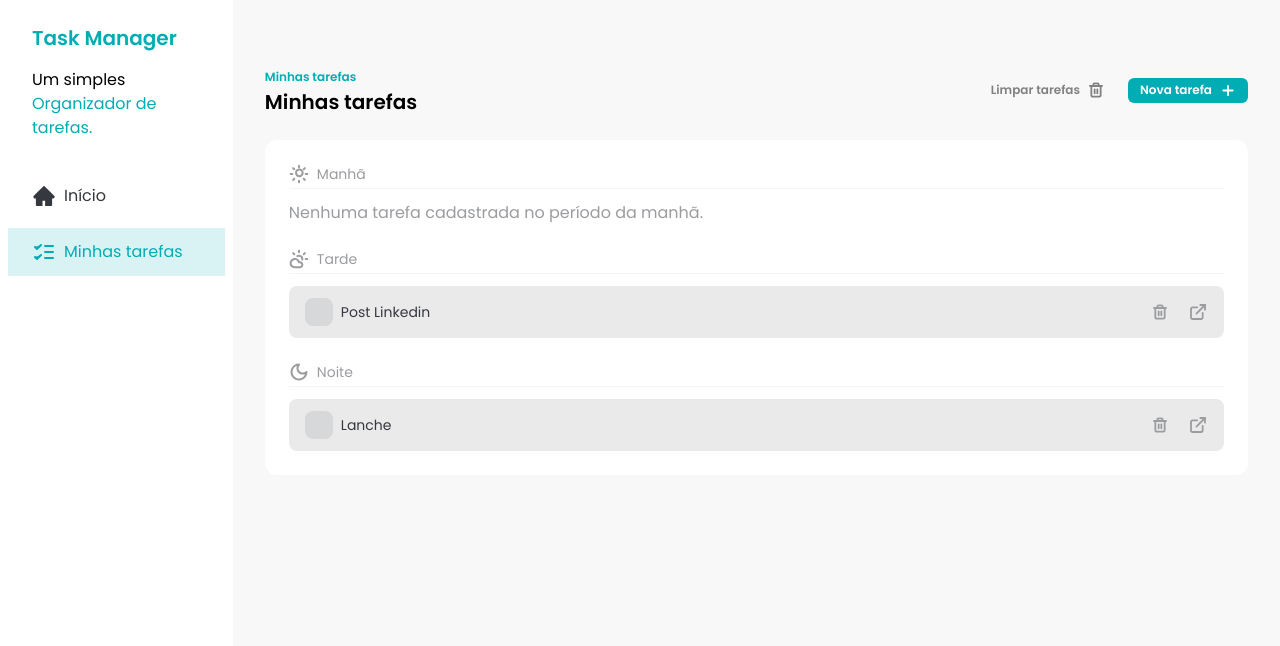
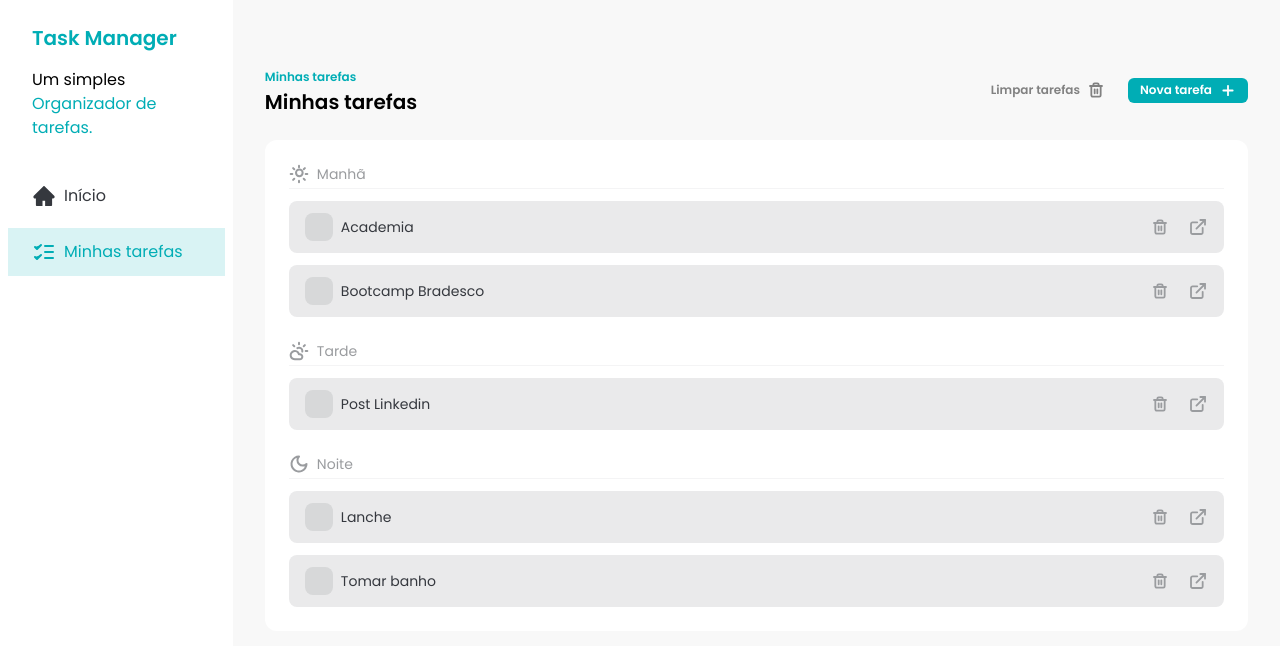
Before and after one commit to Grid2109/fsc-task-manager, a React (Vite) app: page / in a window 1280 px wide. Shown: the top 646 px of the page. Built offline with nearby package versions, Linux system fonts and the light colour scheme; data requests are answered from the project's data file.

Commit message:
refactor: add axios base instance

```diff
--- a/db.json
+++ b/db.json
@@ -13,6 +13,27 @@
       "time": "afternoon",
       "description": "Postar meu aprendizado com a lib do Axios",
       "status": "not_started"
+    },
+    {
+      "id": "7c8f5579-95c8-46ac-b988-9f4243edcd6b",
+      "title": "Tomar banho",
+      "time": "evening",
+      "description": "antes das 17h",
+      "status": "not_started"
+    },
+    {
+      "id": "9d4f0c2e-5ed9-49c1-ab1c-917c3575bf72",
+      "title": "Academia",
+      "time": "morning",
+      "description": "TReinar superiores",
+      "status": "not_started"
+    },
+    {
+      "id": "7165eaf5-e696-4f98-abdf-9ce4ee04ffbb",
+      "title": "Bootcamp Bradesco",
+      "time": "morning",
+      "description": "Concluir os módulos de engenheiro de prompt",
+      "status": "not_started"
     }
   ]
 }
--- a/src/components/AddTaskDialog.jsx
+++ b/src/components/AddTaskDialog.jsx
@@ -46,6 +46,7 @@ export const AddTaskDialog = ({ isOpen, handleClose }) => {
           time: 'morning',
           description: '',
         })
+        toast.success('Tarefa adicionada com sucesso!')
       },
       onError: () =>
         toast.error('Erro ao adicionar tarefa. Por favor, tente novamente.'),
--- a/src/hooks/data/use-add-task.jsx
+++ b/src/hooks/data/use-add-task.jsx
@@ -1,15 +1,13 @@
 import { useMutation, useQueryClient } from '@tanstack/react-query'
-import axios from 'axios'
+
+import { api } from '../../lib/axios'
 
 export const useAddTask = () => {
   const queryClient = useQueryClient()
   return useMutation({
     mutationKey: 'addTask',
     mutationFn: async (task) => {
-      const { data: createTask } = await axios.post(
-        'http://localhost:3000/tasks',
-        task
-      )
+      const { data: createTask } = await api.post('/tasks', task)
       return createTask
     },
     onSuccess: (createTask) => {
--- a/src/hooks/data/use-delete-task.jsx
+++ b/src/hooks/data/use-delete-task.jsx
@@ -1,5 +1,6 @@
 import { useMutation, useQueryClient } from '@tanstack/react-query'
-import axios from 'axios'
+
+import { api } from '../../lib/axios'
 
 export const useDeleteTask = (taskId) => {
   const queryClient = useQueryClient()
@@ -7,9 +8,7 @@ export const useDeleteTask = (taskId) => {
   return useMutation({
     mutationKey: ['deleteTask', taskId],
     mutationFn: async () => {
-      const { data: deleteTask } = await axios.delete(
-        `http://localhost:3000/tasks/${taskId}`
-      )
+      const { data: deleteTask } = await api.delete(`/tasks/${taskId}`)
       return deleteTask
     },
     onSuccess: (deleteTask) => {
--- a/src/hooks/data/use-get-task.jsx
+++ b/src/hooks/data/use-get-task.jsx
@@ -1,13 +1,12 @@
 import { useQuery } from '@tanstack/react-query'
-import axios from 'axios'
+
+import { api } from '../../lib/axios'
 
 export const useGetTask = ({ taskId, onSuccess }) => {
   return useQuery({
     queryKey: ['task', taskId],
     queryFn: async () => {
-      const { data: task } = await axios.get(
-        `http://localhost:3000/tasks/${taskId}`
-      )
+      const { data: task } = await api.get(`/tasks/${taskId}`)
       onSuccess(task)
       return task
     },
--- a/src/hooks/data/use-get-tasks.jsx
+++ b/src/hooks/data/use-get-tasks.jsx
@@ -1,11 +1,12 @@
 import { useQuery } from '@tanstack/react-query'
-import axios from 'axios'
+
+import { api } from '../../lib/axios'
 
 export const useGetTasks = () => {
   return useQuery({
     queryKey: ['tasks'],
     queryFn: async () => {
-      const { data: tasks } = await axios.get('http://localhost:3000/tasks')
+      const { data: tasks } = await api.get('/tasks')
       return tasks
     },
   })
--- a/src/hooks/data/use-update-task.jsx
+++ b/src/hooks/data/use-update-task.jsx
@@ -1,5 +1,6 @@
 import { useMutation, useQueryClient } from '@tanstack/react-query'
-import axios from 'axios'
+
+import { api } from '../../lib/axios'
 
 export const useUpdateTask = (taskId) => {
   const queryClient = useQueryClient()
@@ -7,14 +8,11 @@ export const useUpdateTask = (taskId) => {
   return useMutation({
     mutationKey: ['updateTask', taskId],
     mutationFn: async (data) => {
-      const { data: updateTask } = await axios.patch(
-        `http://localhost:3000/tasks/${taskId}`,
-        {
-          title: data.title.trim(),
-          time: data.time,
-          description: data.description.trim(),
-        }
-      )
+      const { data: updateTask } = await api.patch(`/tasks/${taskId}`, {
+        title: data.title.trim(),
+        time: data.time,
+        description: data.description.trim(),
+      })
       return updateTask
     },
     onSuccess: (updateTask) => {
--- /dev/null
+++ b/src/lib/axios.js
@@ -0,0 +1,5 @@
+import axios from 'axios'
+
+export const api = axios.create({
+  baseURL: 'http://localhost:3000',
+})
```
